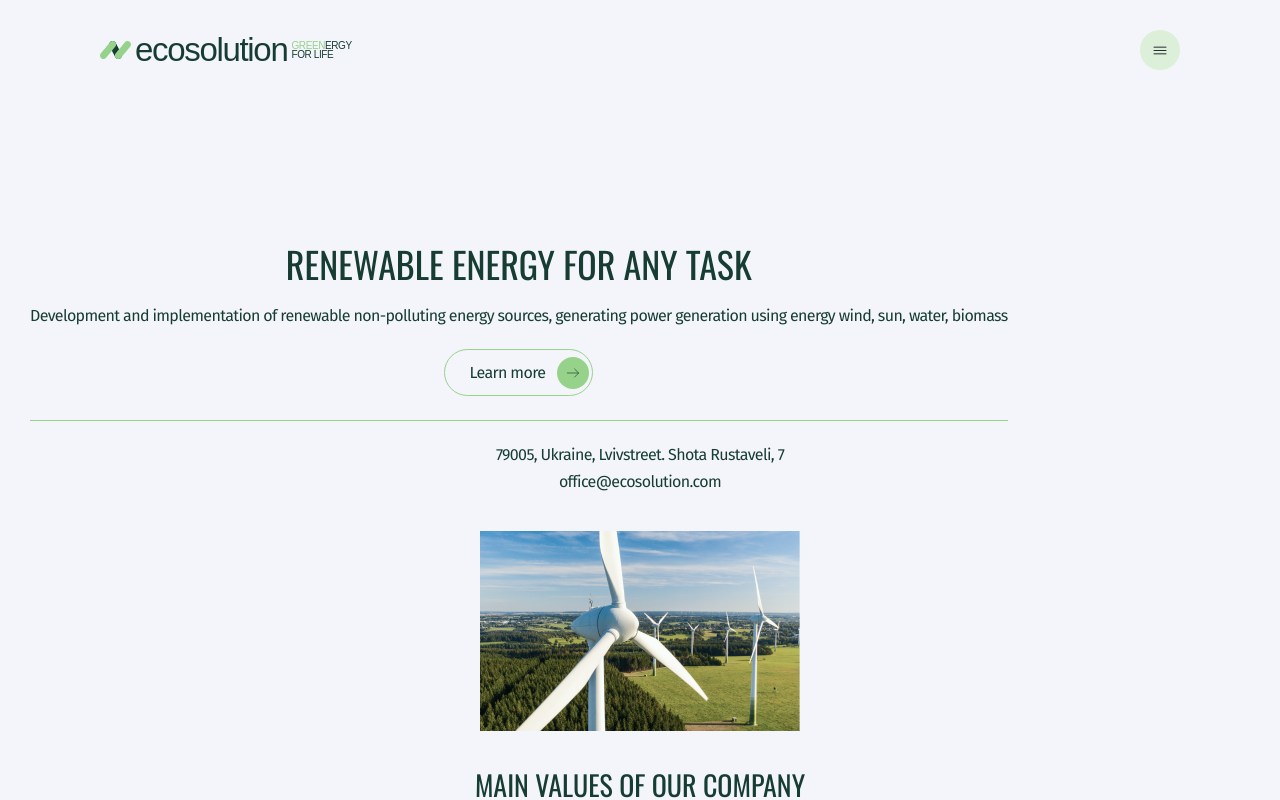
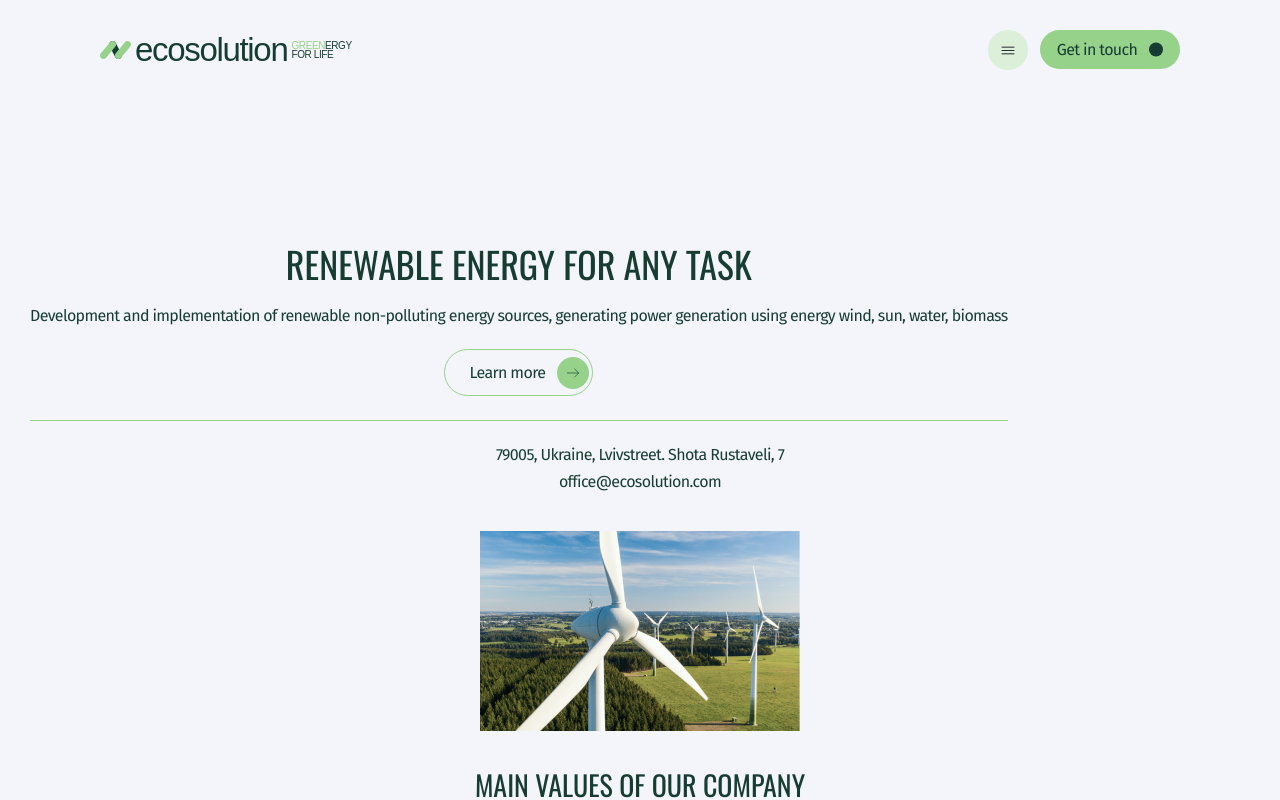
Before and after one commit to MythosOne/ecosolution-app, a React (Create React App) app: page / in a window 1280 px wide. Shown: the top 800 px of the page. Built offline with nearby package versions, Linux system fonts and the light colour scheme.

Commit message:
Header adaptive design

```diff
--- a/src/components/Header/Header.jsx
+++ b/src/components/Header/Header.jsx
@@ -1,8 +1,9 @@
 import React, { useState } from 'react';
 import { Logo } from './Logo/Logo';
 import { HeaderNav } from './HeaderNav/HeaderNav';
-import { Section, MenuBtn } from './Header.styled';
+import { Section, BlockBtn, MenuBtn, GetInBtn } from './Header.styled';
 import { MenuBurgerImg } from 'icons/IconsComponent';
+import { EllipseArrowDown } from 'icons/IconsComponent';
 
 export const Header = () => {
   const [isOpen, setIsOpen] = useState(false);
@@ -12,6 +13,7 @@ export const Header = () => {
     <Section>
       <Logo />
       {isOpen && <HeaderNav handleClose={handleClose} />}
+      <BlockBtn>
         <MenuBtn
           type="button"
           onClick={() => {
@@ -20,6 +22,11 @@ export const Header = () => {
         >
           <MenuBurgerImg />
         </MenuBtn>
+        <GetInBtn type="button" href="#contactUs">
+          Get in touch
+          <EllipseArrowDown />
+        </GetInBtn>
+      </BlockBtn>
     </Section>
   );
 };
--- a/src/components/Header/Header.styled.js
+++ b/src/components/Header/Header.styled.js
@@ -18,9 +18,14 @@ export const Section = styled.header`
     padding: 42px 30px;
   }
 
-  @media screen and ((min-width: 1280px) ) {
+  @media screen and ((min-width: 1280px)) {
     padding: 30px 100px;
   }
+`;
+
+export const BlockBtn = styled.div`
+  display: flex;
+  gap: 12px;
 `;
 
 export const MenuBtn = styled.button`
@@ -41,3 +46,44 @@ export const MenuBtn = styled.button`
     background: #97d28b;
   }
 `;
+
+export const GetInBtn = styled.a`
+  text-decoration: none;
+  box-sizing: border-box;
+  width: 140px;
+  height: 39px;
+
+  display: flex;
+  padding: 10px 16px;
+  justify-content: center;
+  align-items: center;
+  gap: 12px;
+
+  border: none;
+  border-radius: 500px;
+
+  color: #173d33;
+  font-family: Fira Sans;
+  font-size: 16px;
+  font-style: normal;
+  font-weight: 400;
+  line-height: normal;
+  letter-spacing: -0.64px;
+
+  background: #97d28b;
+  fill: #173d33;
+
+  &:hover {
+    background: #173d33;
+    color: #97d28b;
+    fill: #97d28b;
+  }
+
+  @media screen and (max-width: 768px) {
+    display: none;
+  }
+
+  @media screen and (min-width: 768px) {
+    display: flex;
+  }
+`;
--- a/src/components/Header/HeaderNav/HeaderNav.styled.js
+++ b/src/components/Header/HeaderNav/HeaderNav.styled.js
@@ -74,12 +74,6 @@ export const CloseBLock = styled.div`
   padding-bottom: 8px;
 
   stroke: white;
-
-  &:focus,
-  &:hover {
-    color: #97d28b;
-    stroke: #97d28b;
-  }
 `;
 
 export const CloseBtn = styled.button`
@@ -98,8 +92,10 @@ export const CloseBtn = styled.button`
   line-height: normal;
   letter-spacing: -0.8px;
 
+  &:focus,
   &:hover {
     color: #97d28b;
+    stroke: #97d28b;
   }
 `;
 
```
Lines whose indentation alone changed are shown as unchanged.
